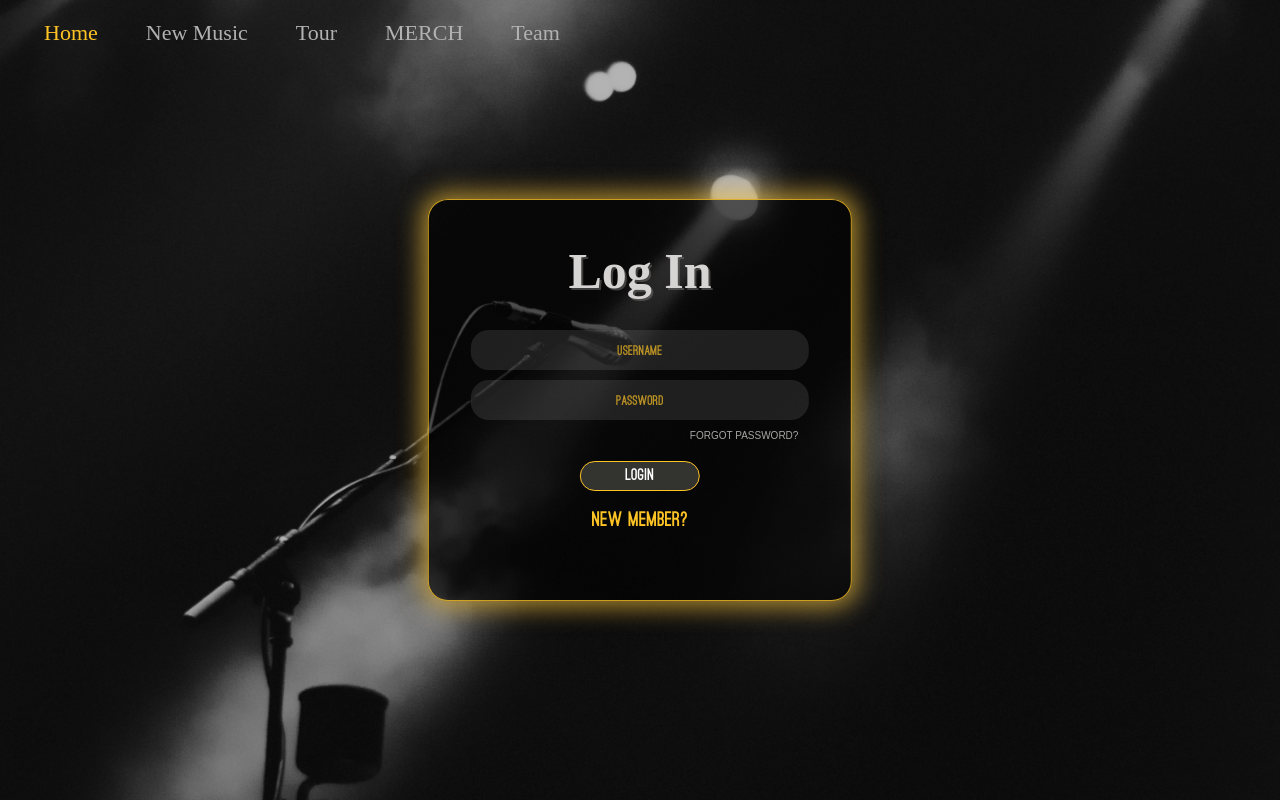
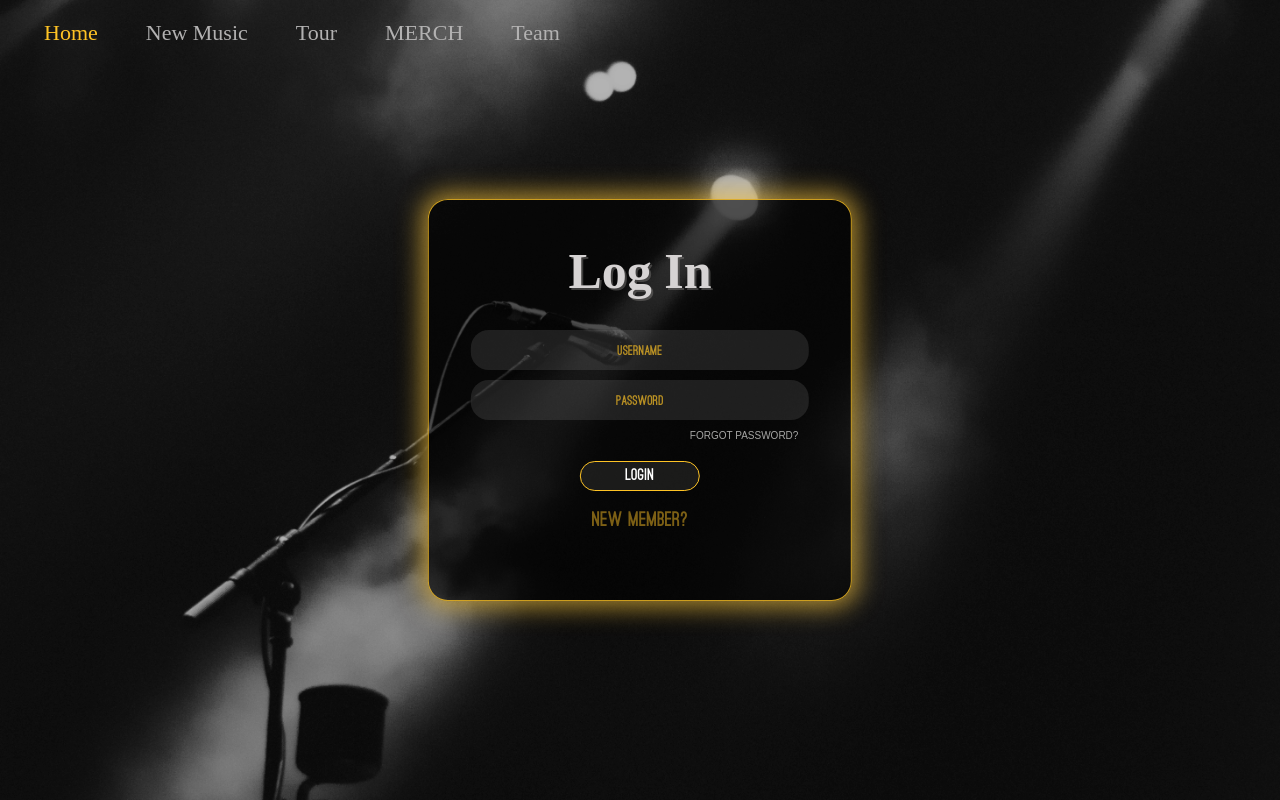
Before and after one commit to HarshShankar/frontEndPL, a PHP site: page /loginpage/index.html in a window 1280 px wide. Run offline with PHP 8.4, Linux system fonts and the light colour scheme; some web fonts are replaced.

Commit message:
Update style.css

```diff
--- a/loginpage/css/style.css
+++ b/loginpage/css/style.css
@@ -146,7 +146,7 @@ body{
     height: 30px;
     border-radius: 1px;
     margin: 20px auto;
-    background:#333330;
+    background:#3333307a;
     border: 1.3px;
     border-style:solid;
 
@@ -156,6 +156,7 @@ body{
     font-size: 16px;
     color: white;
     cursor: pointer;
+    transition: 0.25s;
 }
 .loginbtn:hover{
     background: #fec325;
@@ -167,7 +168,7 @@ body{
     font-family: "ostrich_thick";
     width: 130px;
     text-decoration: none;
-    color: #fec325;
+    color: #fec3257a;
     text-align: center;
     margin: 0px auto;
     font-size: 20px;
```
